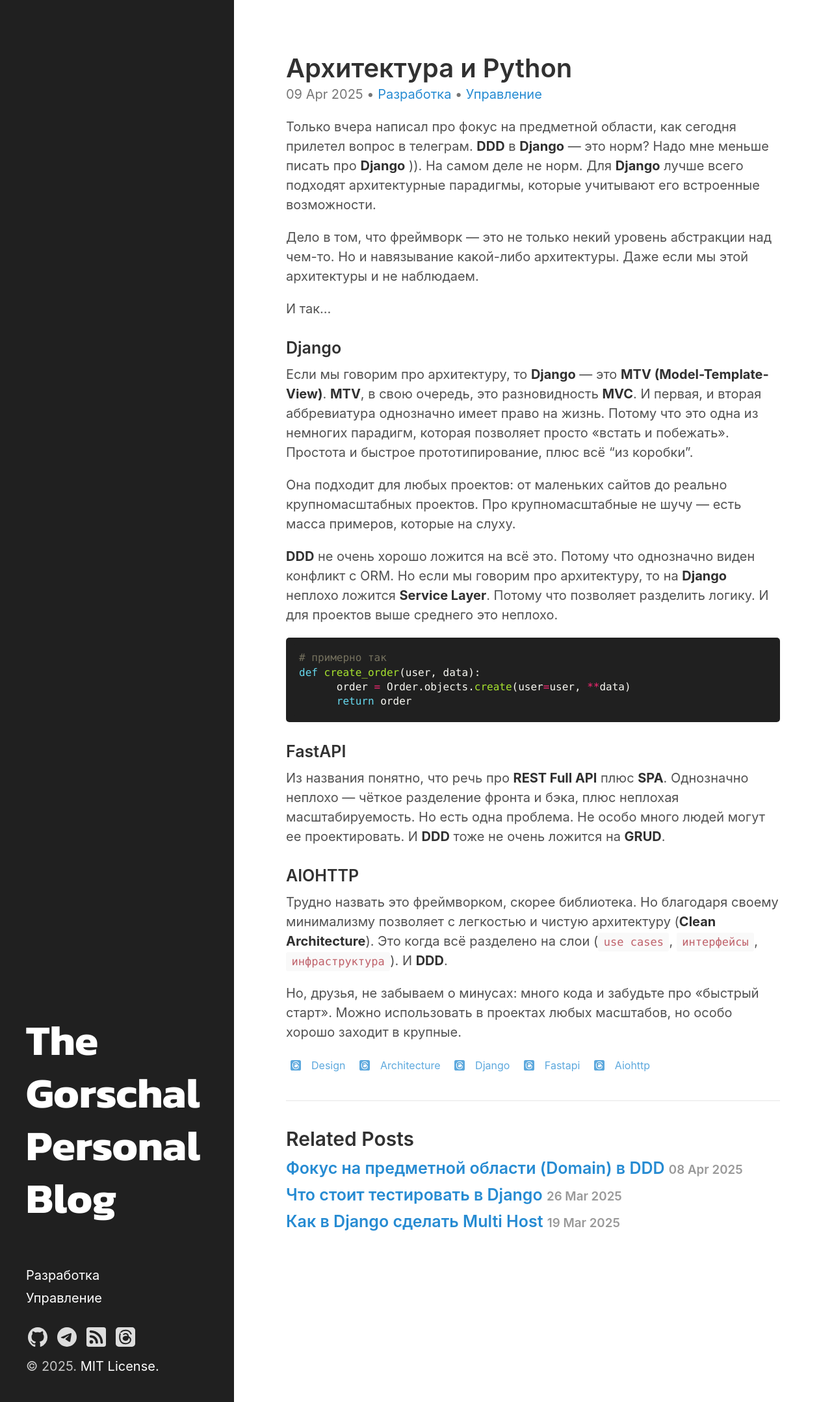
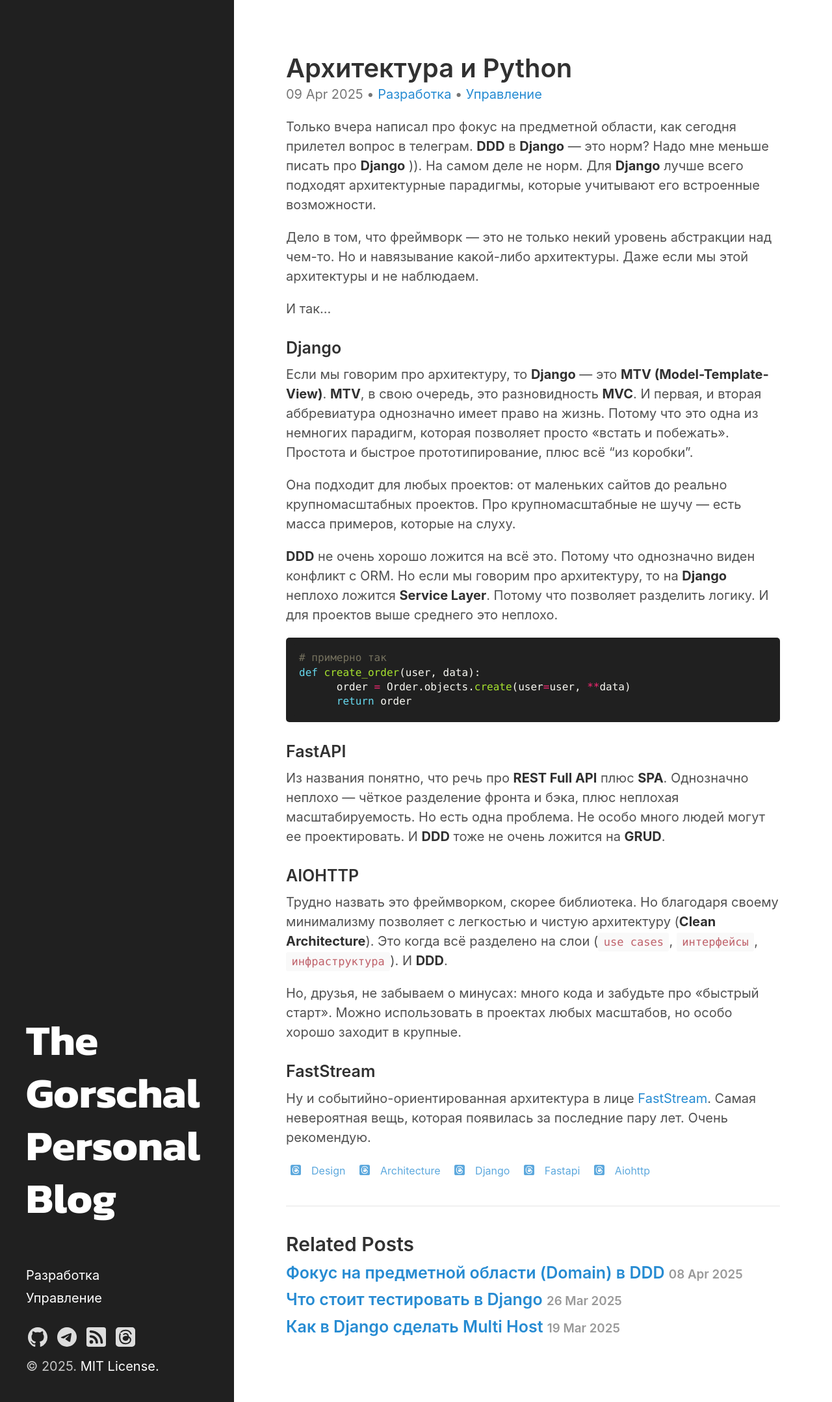
Before and after one commit to neegor/blog.gorschal.github.io, a Jekyll site: the page built from _posts/2025-04-09-architecture.md, in a window 1280 px wide. Shown: the whole page at 65% size. Built offline with Jekyll 4.4.1, drawn with Linux system fonts in a browser that asks for light colours.

Commit message:
Обновил текст

```diff
--- a/_posts/2025-04-09-architecture.md
+++ b/_posts/2025-04-09-architecture.md
@@ -43,3 +43,7 @@ def create_order(user, data):
 Трудно назвать это фреймворком, скорее библиотека. Но благодаря своему минимализму позволяет с легкостью и чистую архитектуру (__Clean Architecture__). Это когда всё разделено на слои (`use cases`, `интерфейсы`, `инфраструктура`). И __DDD__.
 
 Но, друзья, не забываем о минусах: много кода и забудьте про «быстрый старт». Можно использовать в проектах любых масштабов, но особо хорошо заходит в крупные.
+
+### FastStream
+
+Ну и событийно-ориентированная архитектура в лице [FastStream](https://faststream.airt.ai/latest/). Самая невероятная вещь, которая появилась за последние пару лет. Очень рекомендую.
```
